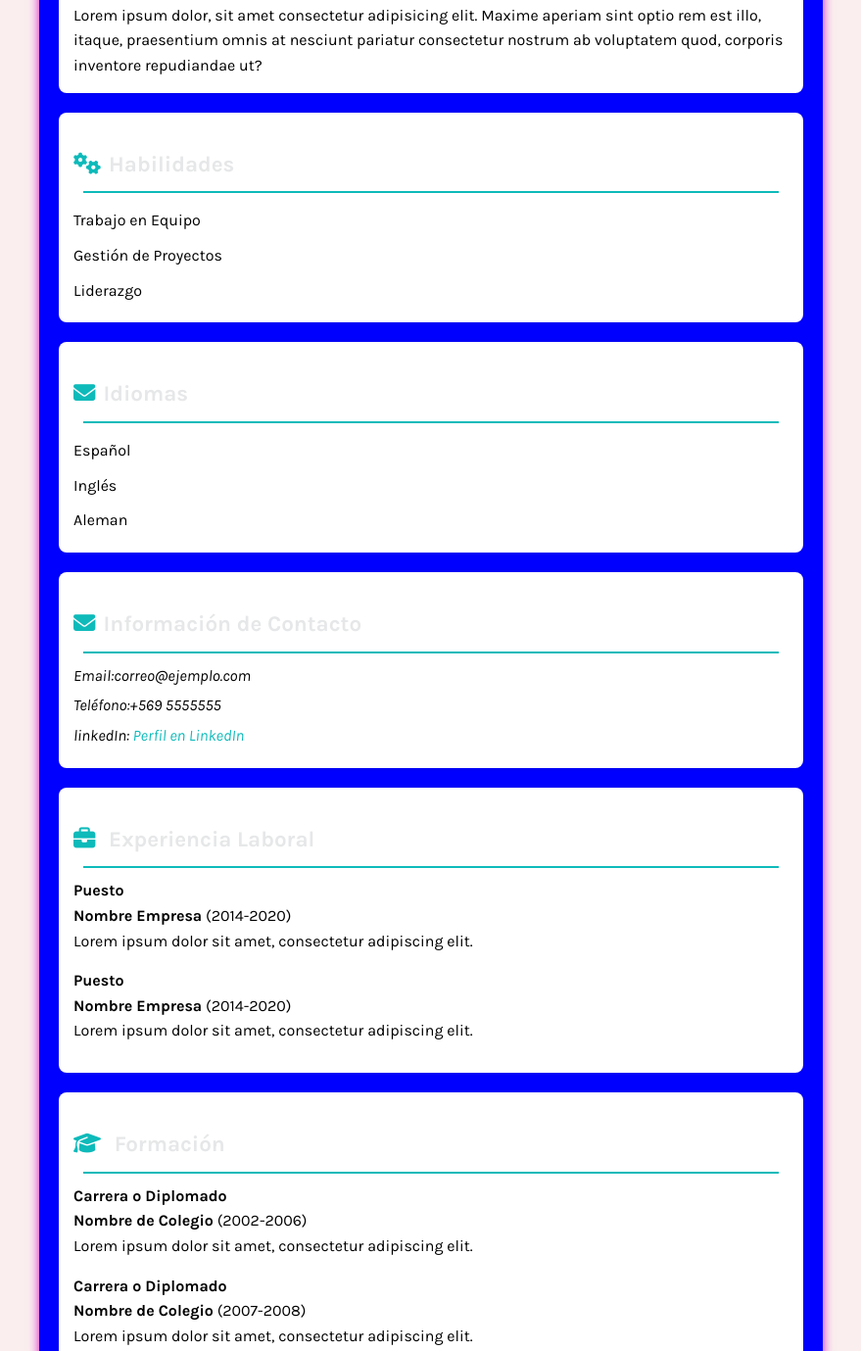
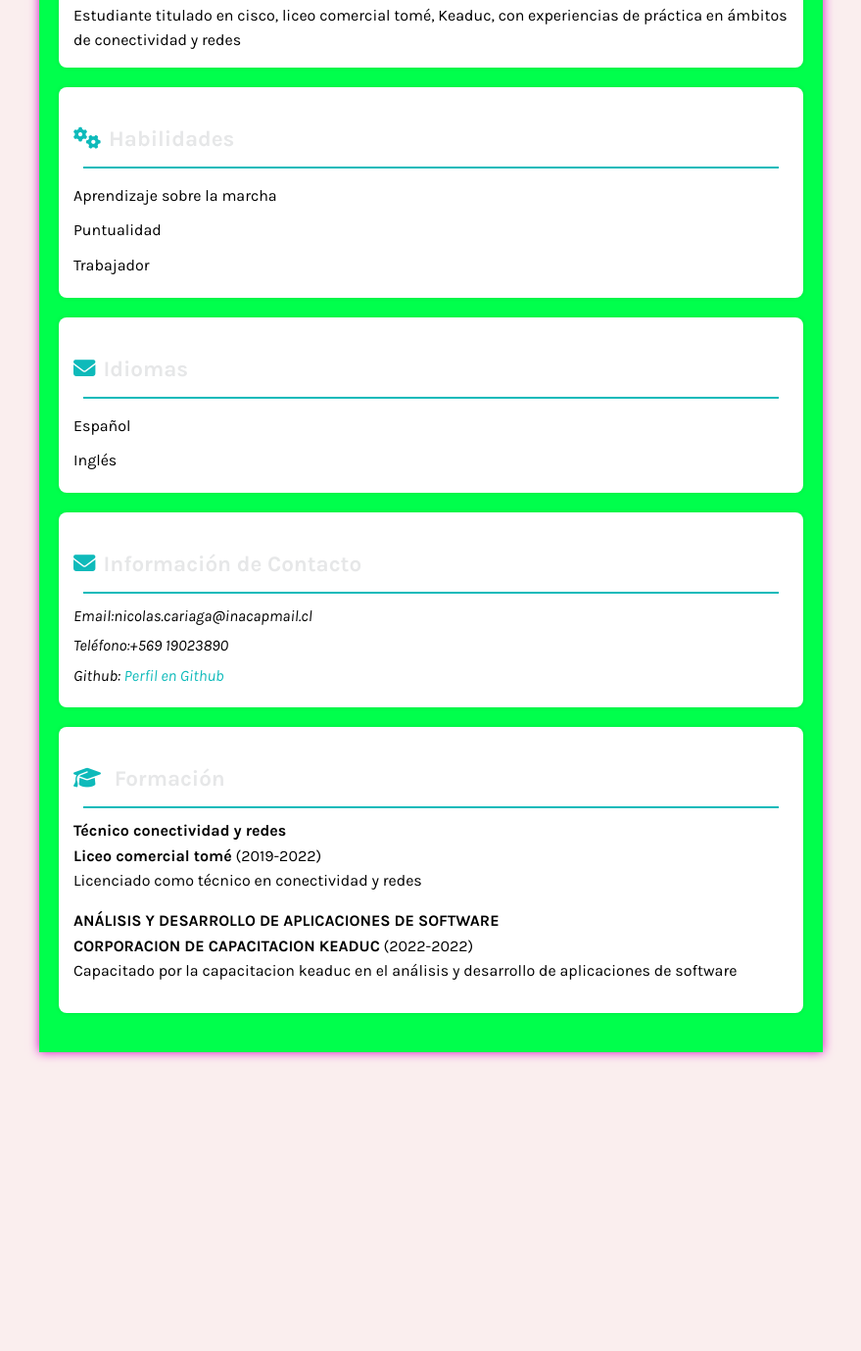
Before and after one commit to NC6155/Proyecto-Linux, a plain HTML site: page index.html in a window 1280 px wide. Shown: the part 570-1949 px from the top of the page at 98% size, without its empty margins (200-1079 px from the left). After the commit the page ends 1708 px from the top, so only its background shows below. Drawn offline with Linux system fonts and the light colour scheme.

Commit message:
arreglado index

```diff
--- a/estilo.css
+++ b/estilo.css
@@ -24,7 +24,7 @@ header{
     color:rgb(88, 195, 227);
     padding: 20px 0;
     border-radius: 8px 8px 0 0;
-    background-image: url('./img/fondo.avif');
+    background-image: url('https://bucket-evaluacion-linux-nc.s3.us-east-1.amazonaws.com/2024-12-31_20.18.45.png');
     background-repeat: no-repeat;
     background-size: 100%;
     background-position: center;
@@ -32,7 +32,7 @@ header{
 
 header figure img{
     border-radius: 50%;
-    border: 5px solid #216cae;
+    border: 5px solid #42a723;
     box-shadow: 0 0 10px;
 }
 
@@ -46,7 +46,7 @@ header h2{
 }
 
 .container{
-  background-color: blue;
+  background-color: rgb(0, 255, 76);
   width: 80%;
   margin: 0 auto;
   position: relative;
--- a/index.html
+++ b/index.html
@@ -12,25 +12,25 @@
     <main class="container">
         <header class="cabecera" >
             <figure class="contenedor_foto_perfil">
-                <img src="./img/perfil.jpeg" alt="Imagen de Perfil">
+                <img src="https://bucket-evaluacion-linux-nc.s3.us-east-1.amazonaws.com/6a3vkkr1kvhd1.gif" alt="Imagen de Perfil">
             </figure>
             <section class="nombre_puesto">
-                <h1>Yasna León Foitzick</h1>
+                <h1>Nicolás Cariaga Oñate</h1>
                 <h2>Ing. en Informática</h2>
             </section>
         </header>
         <section>
             <h3>Perfil Profesional</h3>
             <hr>
-            <p>Lorem ipsum dolor, sit amet consectetur adipisicing elit. Maxime aperiam sint optio rem est illo, itaque, praesentium omnis at nesciunt pariatur consectetur nostrum ab voluptatem quod, corporis inventore repudiandae ut?</p>
+            <p>Estudiante titulado en cisco, liceo comercial tomé, Keaduc, con experiencias de práctica en ámbitos de conectividad y redes</p>
         </section>
         <section>
             <h3><i class="fas fa-cogs"></i>Habilidades</h3>
             <hr>
             <ul>
-                <li>Trabajo en Equipo</li>
-                <li>Gestión de Proyectos</li>
-                <li>Liderazgo</li>
+                <li>Aprendizaje sobre la marcha</li>
+                <li>Puntualidad</li>
+                <li>Trabajador</li>
             </ul>
         </section>
         <section>
@@ -39,45 +39,30 @@
             <ul>
                 <li>Español</li>
                 <li>Inglés</li>
-                <li>Aleman</li>
             </ul>
         </section>
         <section>
             <h3><i class="fas fa-envelope" ></i>Información de Contacto</h3>
             <hr>
             <address>
-                <p>Email:correo@ejemplo.com</p>
-                <p>Teléfono:+569 5555555</p>
-                <p>linkedIn: <a href="#">Perfil en LinkedIn </a></p>
+                <p>Email:nicolas.cariaga@inacapmail.cl</p>
+                <p>Teléfono:+569 19023890</p>
+                <p>Github: <a href="https://github.com/NC6155">Perfil en Github </a></p>
             </address>
-        </section>
-        <section>
-            <h3><i class="fas fa-briefcase"></i> Experiencia Laboral</h3>
-            <hr>
-            <article>
-                <h4>Puesto</h4>
-                <p><strong>Nombre Empresa</strong> (2014-2020)</p>
-                <p>Lorem ipsum dolor sit amet, consectetur adipiscing elit.</p>
-            </article>
-            <article>
-                <h4>Puesto</h4>
-                <p><strong>Nombre Empresa</strong> (2014-2020)</p>
-                <p>Lorem ipsum dolor sit amet, consectetur adipiscing elit.</p>
-            </article>
         </section>
 
         <section>
             <h3><i class="fas fa-graduation-cap"></i> Formación</h3>
             <hr>
             <article>
-                <h4>Carrera o Diplomado</h4>
-                <p><strong>Nombre de Colegio</strong> (2002-2006)</p>
-                <p>Lorem ipsum dolor sit amet, consectetur adipiscing elit.</p>
+                <h4>Técnico conectividad y redes</h4>
+                <p><strong>Liceo comercial tomé</strong> (2019-2022)</p>
+                <p>Licenciado como técnico en conectividad y redes</p>
             </article>
             <article>
-                <h4>Carrera o Diplomado</h4>
-                <p><strong>Nombre de Colegio</strong> (2007-2008)</p>
-                <p>Lorem ipsum dolor sit amet, consectetur adipiscing elit.</p>
+                <h4> ANÁLISIS Y DESARROLLO DE APLICACIONES DE SOFTWARE</h4>
+                <p><strong>CORPORACION DE CAPACITACION KEADUC</strong> (2022-2022)</p>
+                <p>Capacitado por la capacitacion keaduc en el análisis y desarrollo de aplicaciones de software</p>
             </article>
         </section>
 
```
